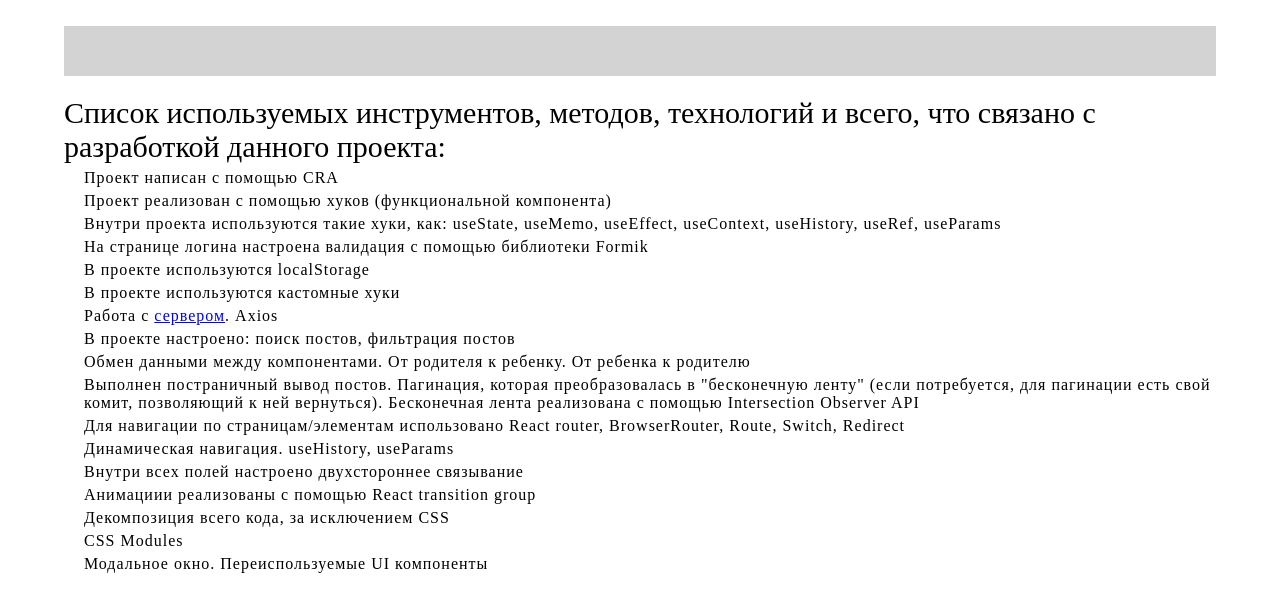
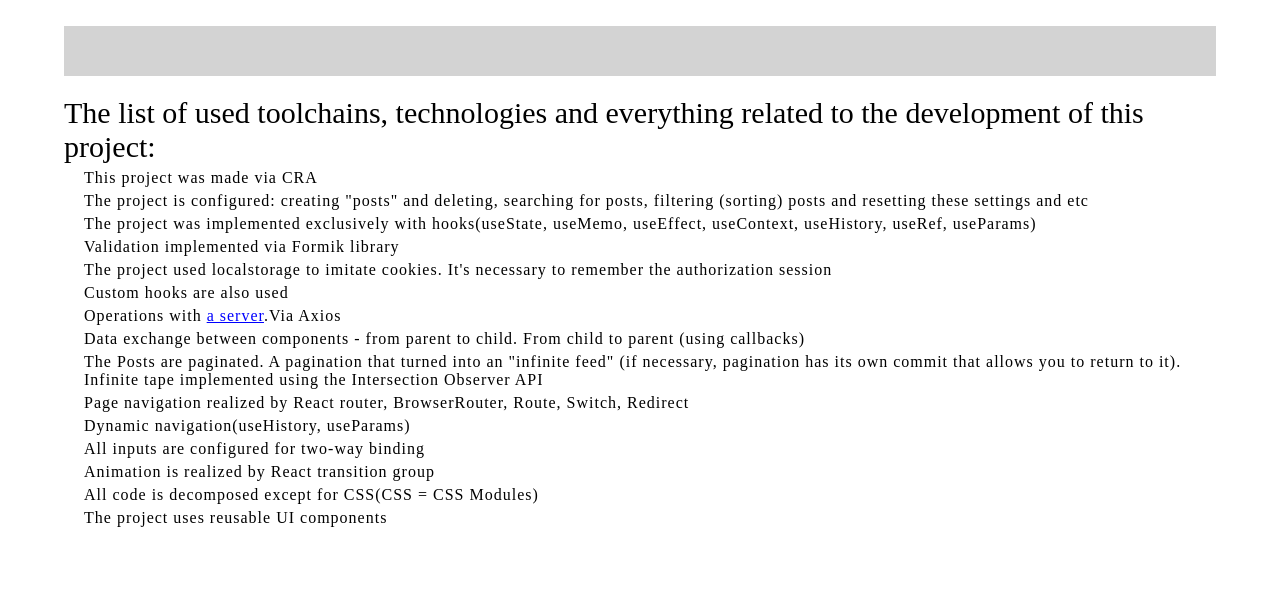
Before and after one commit to Igorindaction/multipleFunctionalityReact, a React (Create React App) app: page /About in a window 1280 px wide. Shown: the top 612 px of the page. Built offline with nearby package versions, Linux system fonts and the light colour scheme.

Commit message:
CRAProjectV1.4

```diff
--- a/src/pages/about/about.jsx
+++ b/src/pages/about/about.jsx
@@ -3,24 +3,23 @@ import React from 'react';
 const About = () => {
     return (
         <div>
-            <ul style={{'marginTop': '20px'}}>Список используемых инструментов, методов, технологий и всего, что связано с разработкой данного проекта:</ul>
-                <li>Проект написан с помощью CRA</li>
-                <li>Проект реализован с помощью хуков (функциональной компонента)</li>
-                <li>Внутри проекта используются такие хуки, как: useState, useMemo, useEffect, useContext, useHistory, useRef, useParams</li>
-                <li>На странице логина настроена валидация с помощью библиотеки Formik</li>
-                <li>В проекте используются localStorage</li>
-                <li>В проекте используются кастомные хуки</li>
-                <li>Работа с <a rel="noreferrer" target="_blank" style={{textDecoration: "underline", color: "blue"}} href="https://jsonplaceholder.typicode.com/">сервером</a>. Axios</li>
-                <li>В проекте настроено: поиск постов, фильтрация постов</li>
-                <li>Обмен данными между компонентами. От родителя к ребенку. От ребенка к родителю</li>
-                <li>Выполнен постраничный вывод постов. Пагинация, которая преобразовалась в "бесконечную ленту" (если потребуется, для пагинации есть свой комит, позволяющий к ней вернуться). Бесконечная лента реализована с помощью Intersection Observer API</li>
-                <li>Для навигации по страницам/элементам использовано React router, BrowserRouter, Route, Switch, Redirect</li>
-                <li>Динамическая навигация. useHistory, useParams</li>
-                <li>Внутри всех полей настроено двухстороннее связывание</li>
-                <li>Анимациии реализованы с помощью React transition group </li>
-                <li>Декомпозиция всего кода, за исключением CSS</li>
-                <li>CSS Modules</li>
-                <li>Модальное окно. Переиспользуемые UI компоненты</li>
+            <ul style={{'marginTop': '20px'}}>The list of used toolchains, technologies and everything related to the development of this project:</ul>
+                <li>This project was made via CRA</li>
+                <li>The project is configured: creating "posts" and deleting, searching for posts, filtering (sorting) posts and resetting these settings and etc</li>
+                <li>The project was implemented exclusively with hooks(useState, useMemo, useEffect, useContext, useHistory, useRef, useParams)</li>
+                <li>Validation implemented via Formik library</li>
+                <li>The project used localstorage to imitate cookies. It's necessary to remember the authorization session</li>
+                <li>Custom hooks are also used</li>
+                <li>Operations with <a rel="noreferrer" target="_blank" style={{textDecoration: "underline", color: "blue"}} href="https://jsonplaceholder.typicode.com/">a server</a>.Via Axios</li>
+
+                <li>Data exchange between components - from parent to child. From child to parent (using callbacks)</li>
+                <li>The Posts are  paginated. A pagination that turned into an "infinite feed" (if necessary, pagination has its own commit that allows you to return to it). Infinite tape implemented using the Intersection Observer API</li>
+                <li>Page navigation realized by React router, BrowserRouter, Route, Switch, Redirect</li>
+                <li>Dynamic navigation(useHistory, useParams)</li>
+                <li>All inputs are configured for two-way binding</li>
+                <li>Animation is realized by React transition group </li>
+                <li>All code is decomposed except for CSS(CSS = CSS Modules)</li>
+                <li>The project uses reusable UI components</li>
         </div>
     );
 };
```
